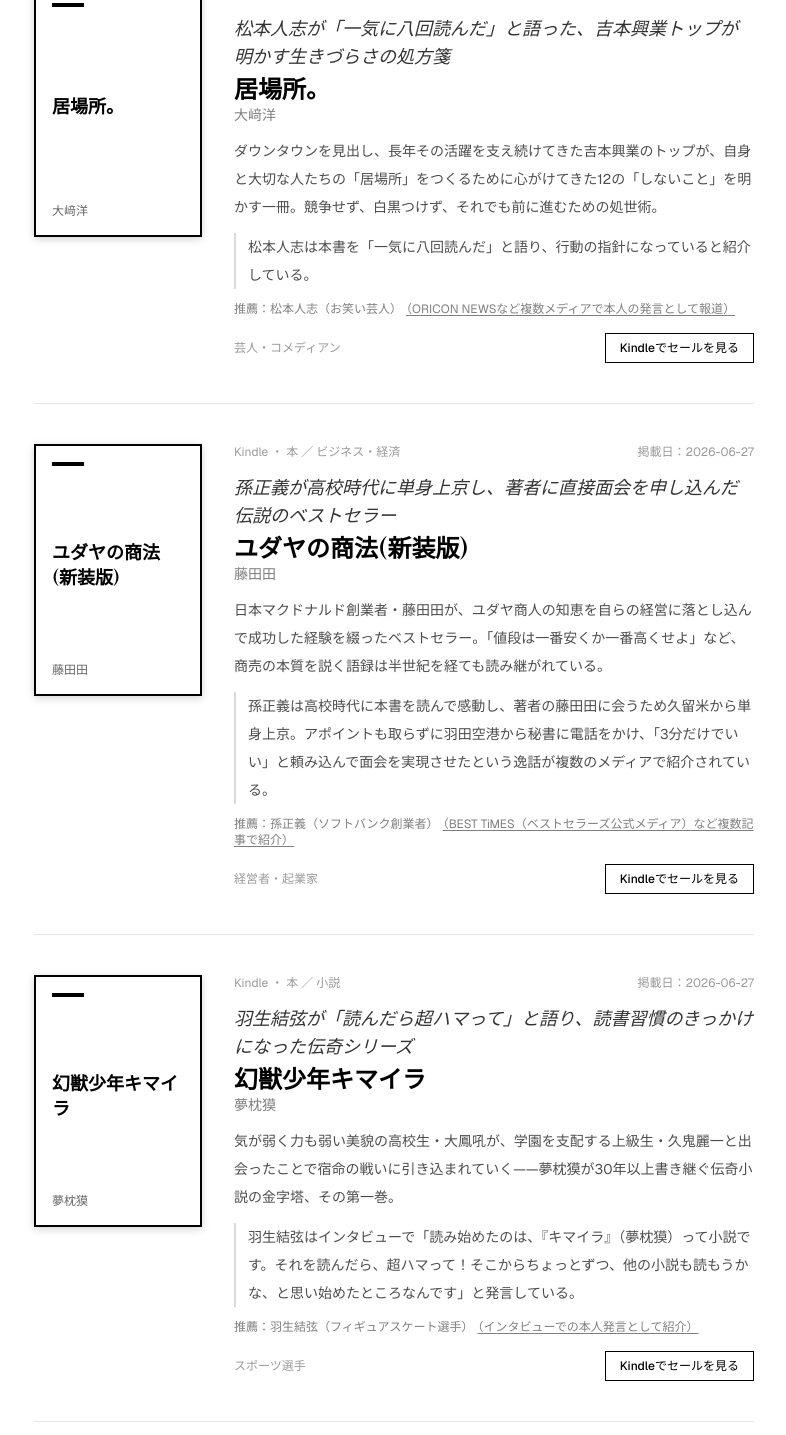
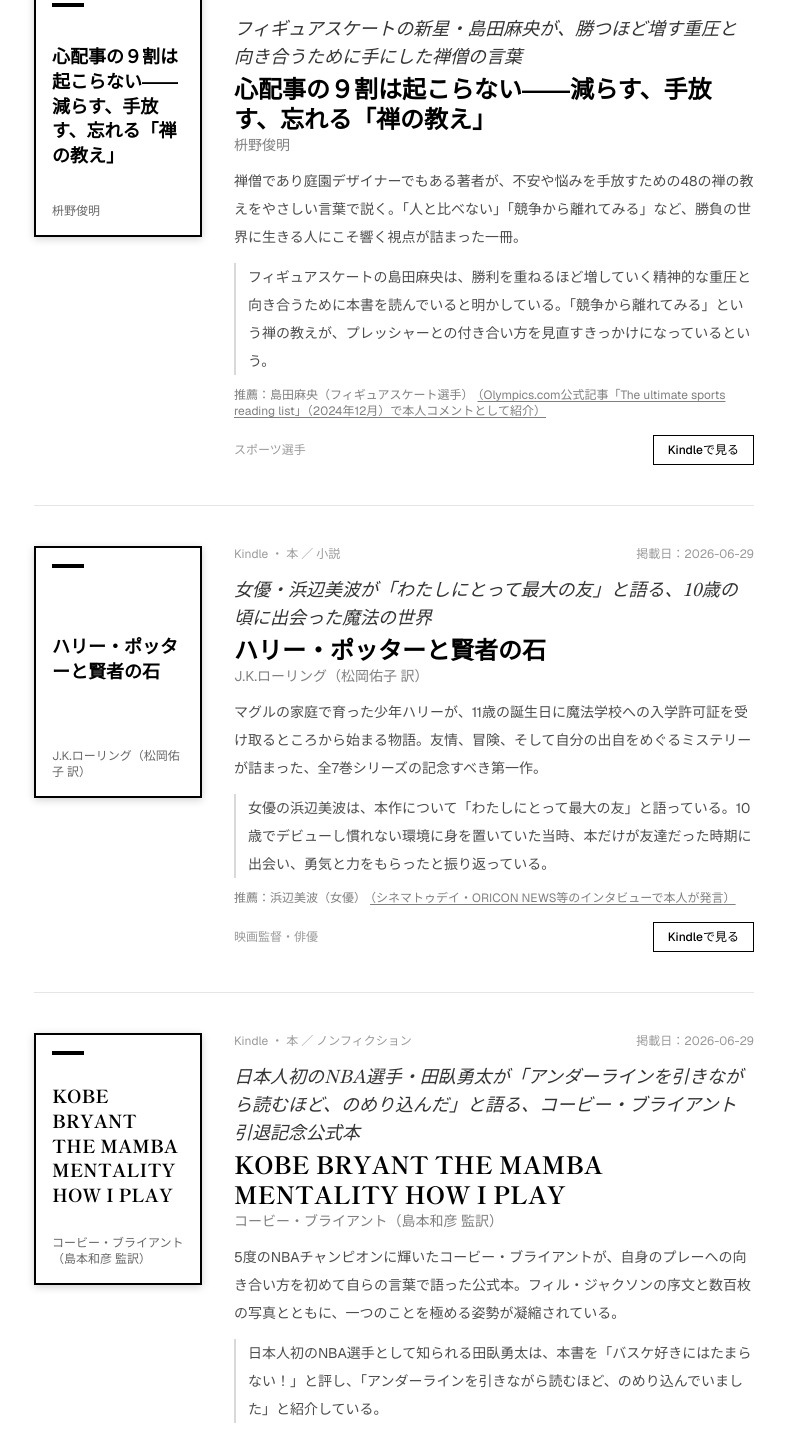
Before and after one commit to Wtr1818/kindle-sensho, a Next.js app: page /archive in a window 1280 px wide. Shown: the part 3980-5415 px from the top of the page, without its empty margins (246-1032 px from the left). Built offline with nearby package versions, Linux system fonts and the light colour scheme.

Commit message:
Add 3 more recommender entries: Shimada Mao, Hamabe Minami, Tabuse Yuta

```diff
--- a/data/entries.ts
+++ b/data/entries.ts
@@ -1220,4 +1220,77 @@
     saleEndsLabel: "7月13日まで",
     dateAdded: "2026-06-29",
   },
+  {
+    slug: "shinpaigoto-no-kyuwari",
+    title: "心配事の９割は起こらない――減らす、手放す、忘れる「禅の教え」",
+    author: "枡野俊明",
+    asin: "B00EU9MZSC",
+    platform: "Kindle",
+    contentType: "本",
+    genre: "自己啓発",
+    hook: "フィギュアスケートの新星・島田麻央が、勝つほど増す重圧と向き合うために手にした禅僧の言葉",
+    whyRead:
+      "禅僧であり庭園デザイナーでもある著者が、不安や悩みを手放すための48の禅の教えをやさしい言葉で説く。「人と比べない」「競争から離れてみる」など、勝負の世界に生きる人にこそ響く視点が詰まった一冊。",
+    recommenderStory:
+      "フィギュアスケートの島田麻央は、勝利を重ねるほど増していく精神的な重圧と向き合うために本書を読んでいると明かしている。「競争から離れてみる」という禅の教えが、プレッシャーとの付き合い方を見直すきっかけになっているという。",
+    detailedStory:
+      "島田は10代から国際大会で勝ち続けてきた選手で、Olympics.com公式記事のインタビューで「勝てば勝つほど、メンタル面が難しくなる」と振り返っている。最初は試合をイメージすることを楽しめていたものが、勝つことに慣れると「こうすべき」という期待に押されて緊張するようになったと語り、その重圧を乗り越えるために本書のような「心配事の9割は起こらない」と説く禅の教えを読んでいると紹介した。試合のたびに新しい不安と向き合う若いトップ選手が、結果を出し続けながらも自分の心を整えるための工夫をしている様子がうかがえる発言である。",
+    recommenderName: "島田麻央（フィギュアスケート選手）",
+    recommenderTag: "スポーツ選手",
+    sourceLabel:
+      "Olympics.com公式記事「The ultimate sports reading list」（2024年12月）で本人コメントとして紹介",
+    sourceUrl:
+      "https://www.olympics.com/en/news/book-reading-list-olympic-olympian-paralympian-recommendations",
+    status: "active",
+    onSale: false,
+    dateAdded: "2026-06-29",
+  },
+  {
+    slug: "harry-potter-kenja-no-ishi",
+    title: "ハリー・ポッターと賢者の石",
+    author: "J.K.ローリング（松岡佑子 訳）",
+    asin: "B0192CTNQI",
+    platform: "Kindle",
+    contentType: "本",
+    genre: "小説",
+    hook: "女優・浜辺美波が「わたしにとって最大の友」と語る、10歳の頃に出会った魔法の世界",
+    whyRead:
+      "マグルの家庭で育った少年ハリーが、11歳の誕生日に魔法学校への入学許可証を受け取るところから始まる物語。友情、冒険、そして自分の出自をめぐるミステリーが詰まった、全7巻シリーズの記念すべき第一作。",
+    recommenderStory:
+      "女優の浜辺美波は、本作について「わたしにとって最大の友」と語っている。10歳でデビューし慣れない環境に身を置いていた当時、本だけが友達だった時期に出会い、勇気と力をもらったと振り返っている。",
+    detailedStory:
+      "浜辺は2023年、ハリー・ポッター体験型施設のオープンイベントに登壇した際、本作との出会いについて語った。10歳で女優としてのキャリアを始めた頃、人とのコミュニケーションがうまくとれず友達と呼べる相手が少なかった時期があり、その時に本だけが心の支えだったという。中でも本作は「魔法の世界に連れて行ってくれた」存在で、シネマトゥデイやORICON NEWSのインタビューでは「わたしにとって最大の友」と明言している。後年、ロン役を演じたルパート・グリントと対面した際には「人生でこんなことがあるなんて」と感激し、その夜は眠れないかもしれないと話すほど、長年にわたり特別な思いを抱き続けている作品である。",
+    recommenderName: "浜辺美波（女優）",
+    recommenderTag: "映画監督・俳優",
+    sourceLabel: "シネマトゥデイ・ORICON NEWS等のインタビューで本人が発言",
+    sourceUrl: "https://www.oricon.co.jp/news/2283200/full/",
+    status: "active",
+    onSale: false,
+    dateAdded: "2026-06-29",
+  },
+  {
+    slug: "mamba-mentality",
+    title: "KOBE BRYANT THE MAMBA MENTALITY HOW I PLAY",
+    author: "コービー・ブライアント（島本和彦 監訳）",
+    asin: "B07QKXZT37",
+    platform: "Kindle",
+    contentType: "本",
+    genre: "ノンフィクション",
+    hook: "日本人初のNBA選手・田臥勇太が「アンダーラインを引きながら読むほど、のめり込んだ」と語る、コービー・ブライアント引退記念公式本",
+    whyRead:
+      "5度のNBAチャンピオンに輝いたコービー・ブライアントが、自身のプレーへの向き合い方を初めて自らの言葉で語った公式本。フィル・ジャクソンの序文と数百枚の写真とともに、一つのことを極める姿勢が凝縮されている。",
+    recommenderStory:
+      "日本人初のNBA選手として知られる田臥勇太は、本書を「バスケ好きにはたまらない！」と評し、「アンダーラインを引きながら読むほど、のめり込んでいました」と紹介している。",
+    detailedStory:
+      "本書はコービー・ブライアントの引退を記念して刊行された公式本で、フィル・ジャクソンが序文を寄せ、レイカーズのオフィシャルフォトグラファーだったアンドリュー・D・バーンスタインの写真とともに、コービー自身がプレーへの向き合い方や思考過程を初めて語った内容になっている。日本語版（イースト・プレス刊）の紹介ページには、日本人初のNBA選手である田臥勇太のコメントが寄せられており、「バスケ好きにはたまらない！アンダーラインを引きながら読むほど、のめり込んでいました。『ひとつのことを突き詰める大切さ』について書かれているので、プレイヤーじゃなくても刺激を受けるし、人間としてポジティブになれる本です」と評している。",
+    recommenderName: "田臥勇太（バスケットボール選手、日本人初のNBA選手）",
+    recommenderTag: "スポーツ選手",
+    sourceLabel: "イースト・プレス公式商品ページに掲載された本人コメント",
+    sourceUrl: "https://www.eastpress.co.jp/goods/detail/9784781617671",
+    status: "active",
+    onSale: true,
+    saleName: "Kindleストア 期間限定キャンペーン",
+    saleEndsLabel: "7月13日まで",
+    dateAdded: "2026-06-29",
+  },
 ];
```
